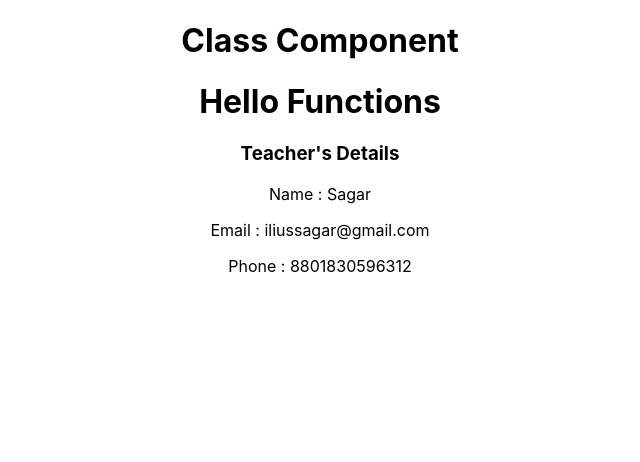
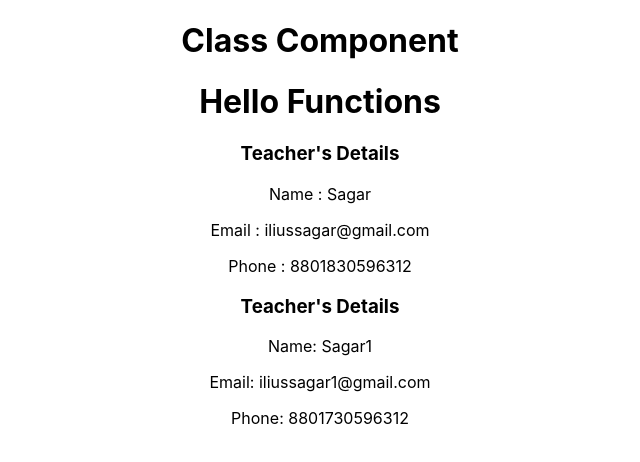
Before and after one commit to IliusSagar/react-basic-fundametal, a React (Create React App) app: page / in a window 1280 px wide. Shown: the top 462 px of the page, without its empty margins (320-960 px from the left). Built offline with nearby package versions, Linux system fonts and the light colour scheme.

Commit message:
sateful component

```diff
--- a/src/App.js
+++ b/src/App.js
@@ -3,6 +3,7 @@ import './App.css';
 import ClassTest from './components/ClassTest';
 import GreetFunctional from './components/GreetFunctional';
 import Stateless from './components/Stateless';
+import Stateful from './components/Stateful';
 
 function App() {
   return (
@@ -10,6 +11,7 @@ function App() {
       <ClassTest />
     <GreetFunctional/>
     <Stateless name="Sagar" email="iliussagar@gmail.com" phone="8801830596312"/>
+    <Stateful name="Sagar1" email="iliussagar1@gmail.com" phone="8801730596312"/>
     </div>
   );
 }
--- /dev/null
+++ b/src/components/Stateful.js
@@ -0,0 +1,18 @@
+import React, { useState } from "react";
+
+const Stateful = (props) => {
+    const [name, setName] = useState(props.name);
+    const [email, setEmail] = useState(props.email);
+    const [phone, setPhone] = useState(props.phone);
+
+    return(
+        <div>
+        <h3>Teacher's Details</h3>
+        <p>Name: {name}</p>
+        <p>Email: {email}</p>
+        <p>Phone: {phone}</p>
+      </div>
+    )
+}
+
+export default Stateful;
```
